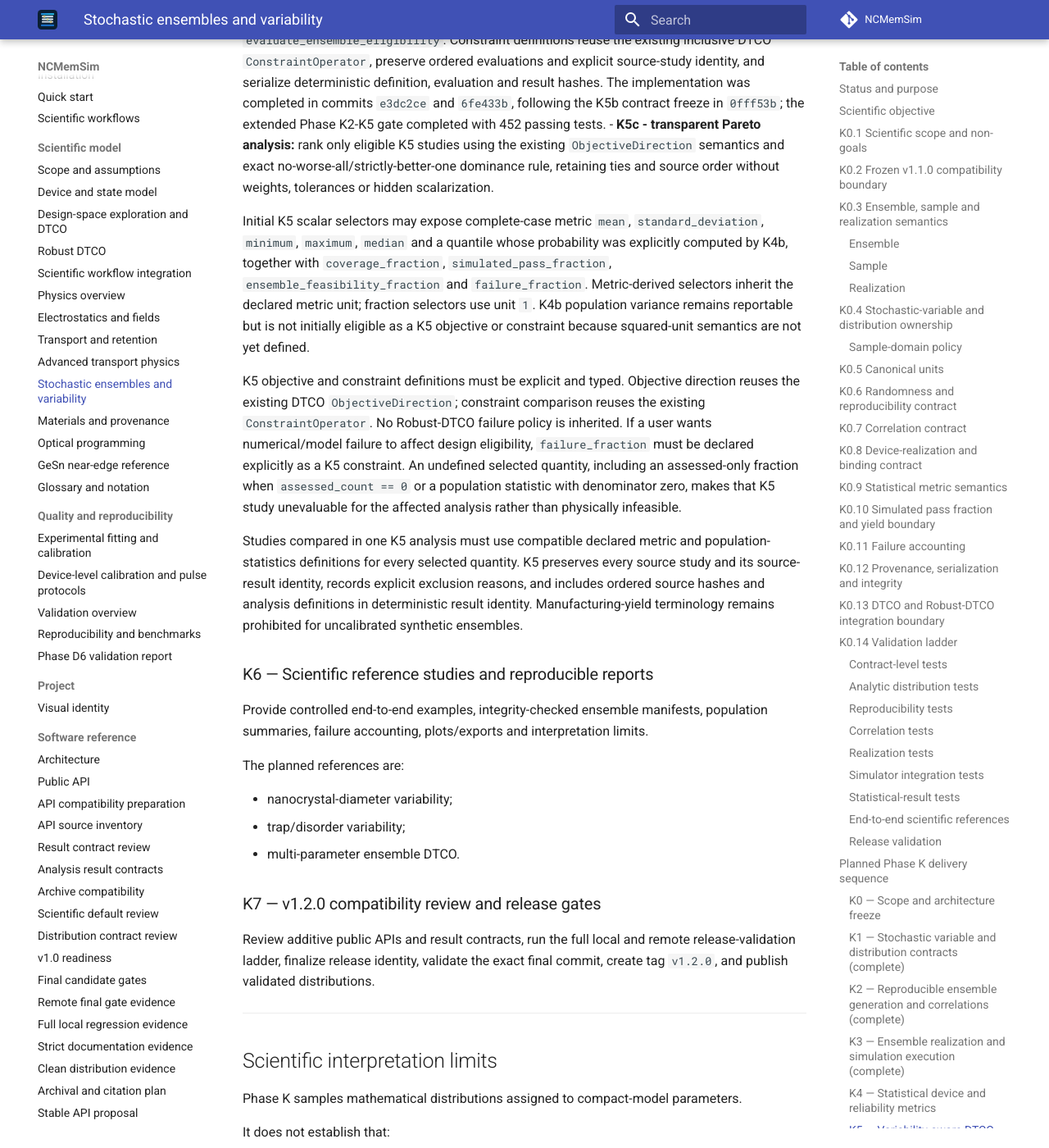
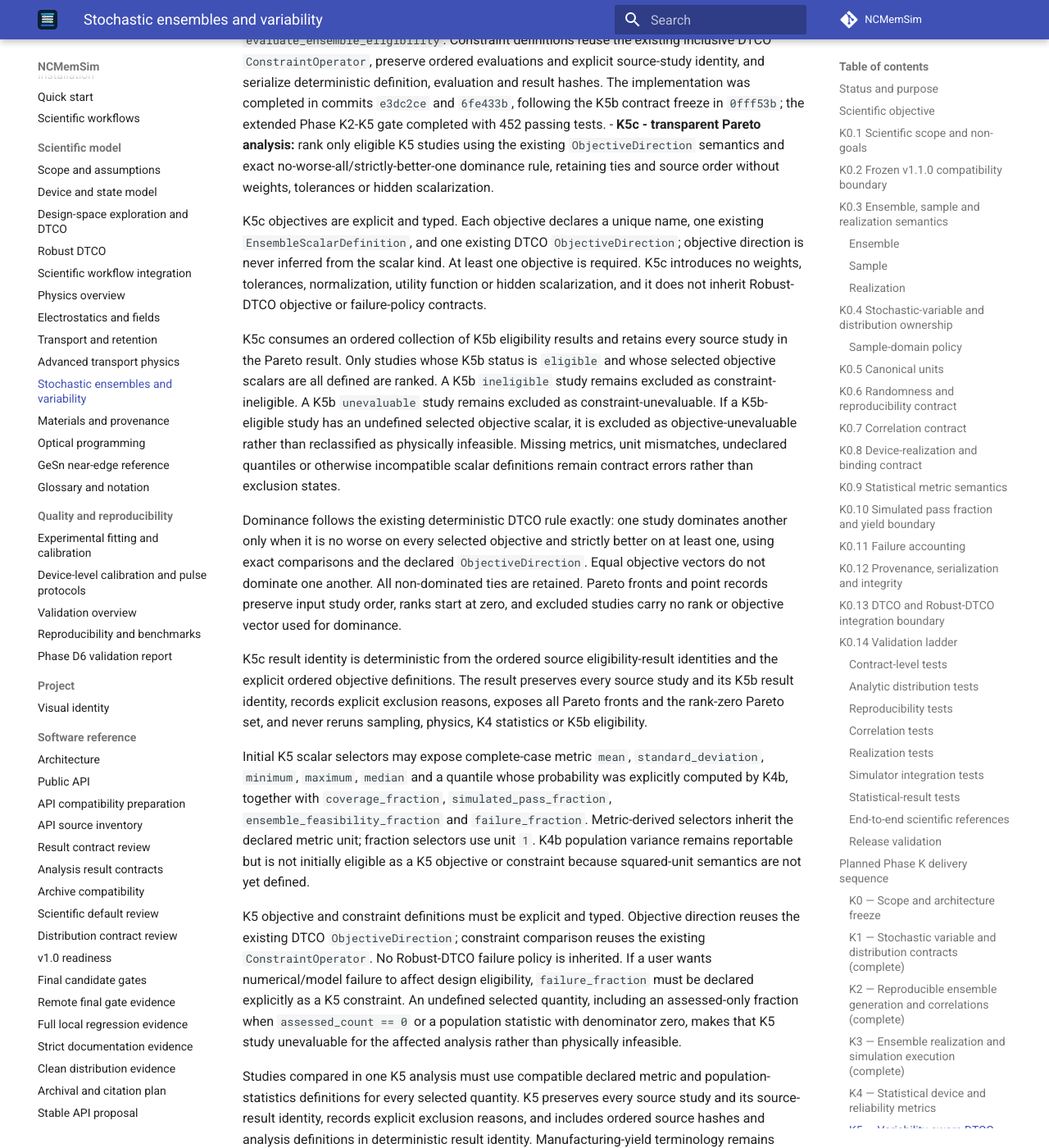
Before and after one commit to ocojocaru/NCMemSim, an MkDocs documentation site: the page built from docs/stochastic_ensembles.md, in a window 1280 px wide and 1400 px high, scrolled down 22953 px. Shown: the whole window at 82% size. Built offline with MkDocs 1.6.1 and Material for MkDocs 9.7.7, drawn with Linux system fonts in a browser that asks for light colours; comment, search, counter and statistics services are not loaded.

Commit message:
Define Phase K5c Pareto contract

```diff
--- a/docs/stochastic_ensembles.md
+++ b/docs/stochastic_ensembles.md
@@ -745,6 +745,14 @@ Study-level K5b eligibility has exactly three states: `eligible`, `ineligible`,
 K5b is implemented by `EnsembleConstraint`, `EnsembleConstraintEvaluation`, `EnsembleEligibilityResult`, `evaluate_ensemble_constraint` and `evaluate_ensemble_eligibility`. Constraint definitions reuse the existing inclusive DTCO `ConstraintOperator`, preserve ordered evaluations and explicit source-study identity, and serialize deterministic definition, evaluation and result hashes. The implementation was completed in commits `e3dc2ce` and `6fe433b`, following the K5b contract freeze in `0fff53b`; the extended Phase K2-K5 gate completed with 452 passing tests.
 - **K5c - transparent Pareto analysis:** rank only eligible K5 studies using the existing `ObjectiveDirection` semantics and exact no-worse-all/strictly-better-one dominance rule, retaining ties and source order without weights, tolerances or hidden scalarization.
 
+K5c objectives are explicit and typed. Each objective declares a unique name, one existing `EnsembleScalarDefinition`, and one existing DTCO `ObjectiveDirection`; objective direction is never inferred from the scalar kind. At least one objective is required. K5c introduces no weights, tolerances, normalization, utility function or hidden scalarization, and it does not inherit Robust-DTCO objective or failure-policy contracts.
+
+K5c consumes an ordered collection of K5b eligibility results and retains every source study in the Pareto result. Only studies whose K5b status is `eligible` and whose selected objective scalars are all defined are ranked. A K5b `ineligible` study remains excluded as constraint-ineligible. A K5b `unevaluable` study remains excluded as constraint-unevaluable. If a K5b-eligible study has an undefined selected objective scalar, it is excluded as objective-unevaluable rather than reclassified as physically infeasible. Missing metrics, unit mismatches, undeclared quantiles or otherwise incompatible scalar definitions remain contract errors rather than exclusion states.
+
+Dominance follows the existing deterministic DTCO rule exactly: one study dominates another only when it is no worse on every selected objective and strictly better on at least one, using exact comparisons and the declared `ObjectiveDirection`. Equal objective vectors do not dominate one another. All non-dominated ties are retained. Pareto fronts and point records preserve input study order, ranks start at zero, and excluded studies carry no rank or objective vector used for dominance.
+
+K5c result identity is deterministic from the ordered source eligibility-result identities and the explicit ordered objective definitions. The result preserves every source study and its K5b result identity, records explicit exclusion reasons, exposes all Pareto fronts and the rank-zero Pareto set, and never reruns sampling, physics, K4 statistics or K5b eligibility.
+
 Initial K5 scalar selectors may expose complete-case metric `mean`, `standard_deviation`, `minimum`, `maximum`, `median` and a quantile whose probability was explicitly computed by K4b, together with `coverage_fraction`, `simulated_pass_fraction`, `ensemble_feasibility_fraction` and `failure_fraction`. Metric-derived selectors inherit the declared metric unit; fraction selectors use unit `1`. K4b population variance remains reportable but is not initially eligible as a K5 objective or constraint because squared-unit semantics are not yet defined.
 
 K5 objective and constraint definitions must be explicit and typed. Objective direction reuses the existing DTCO `ObjectiveDirection`; constraint comparison reuses the existing `ConstraintOperator`. No Robust-DTCO failure policy is inherited. If a user wants numerical/model failure to affect design eligibility, `failure_fraction` must be declared explicitly as a K5 constraint. An undefined selected quantity, including an assessed-only fraction when `assessed_count == 0` or a population statistic with denominator zero, makes that K5 study unevaluable for the affected analysis rather than physically infeasible.
```
